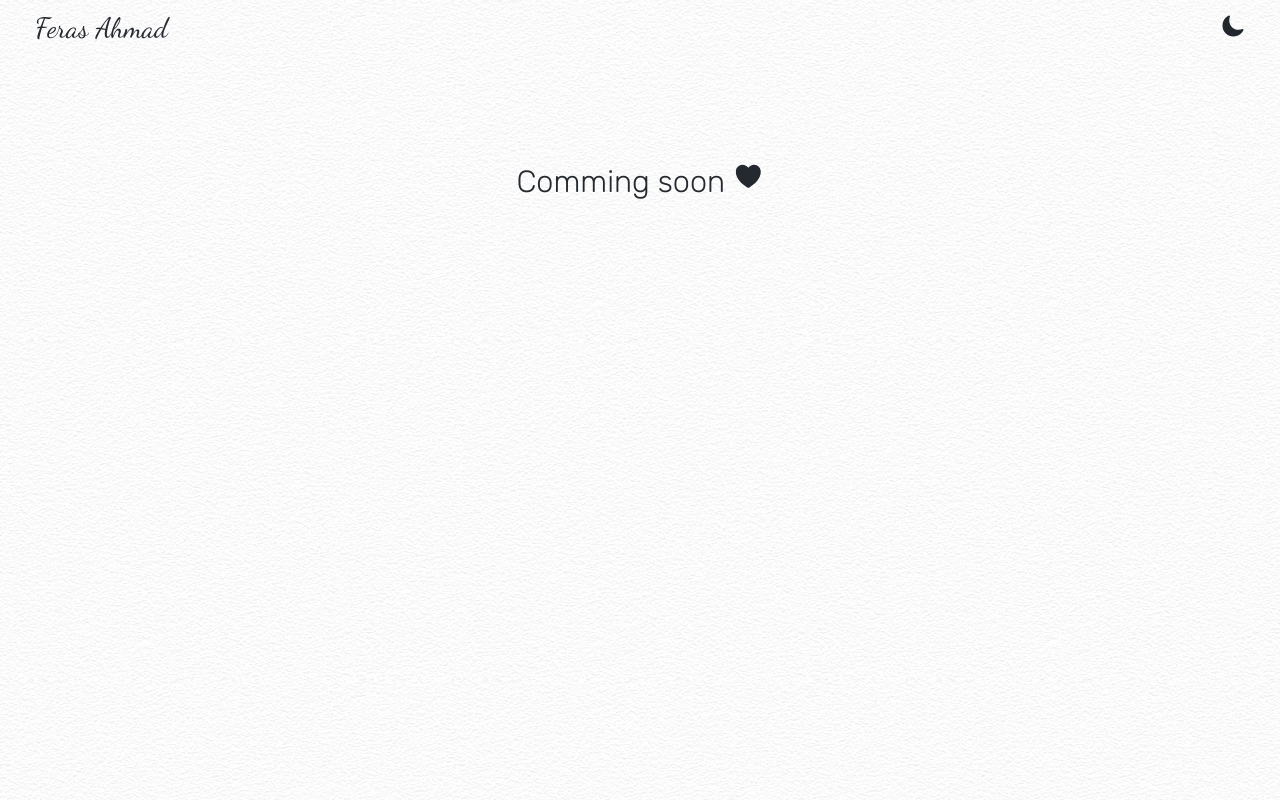
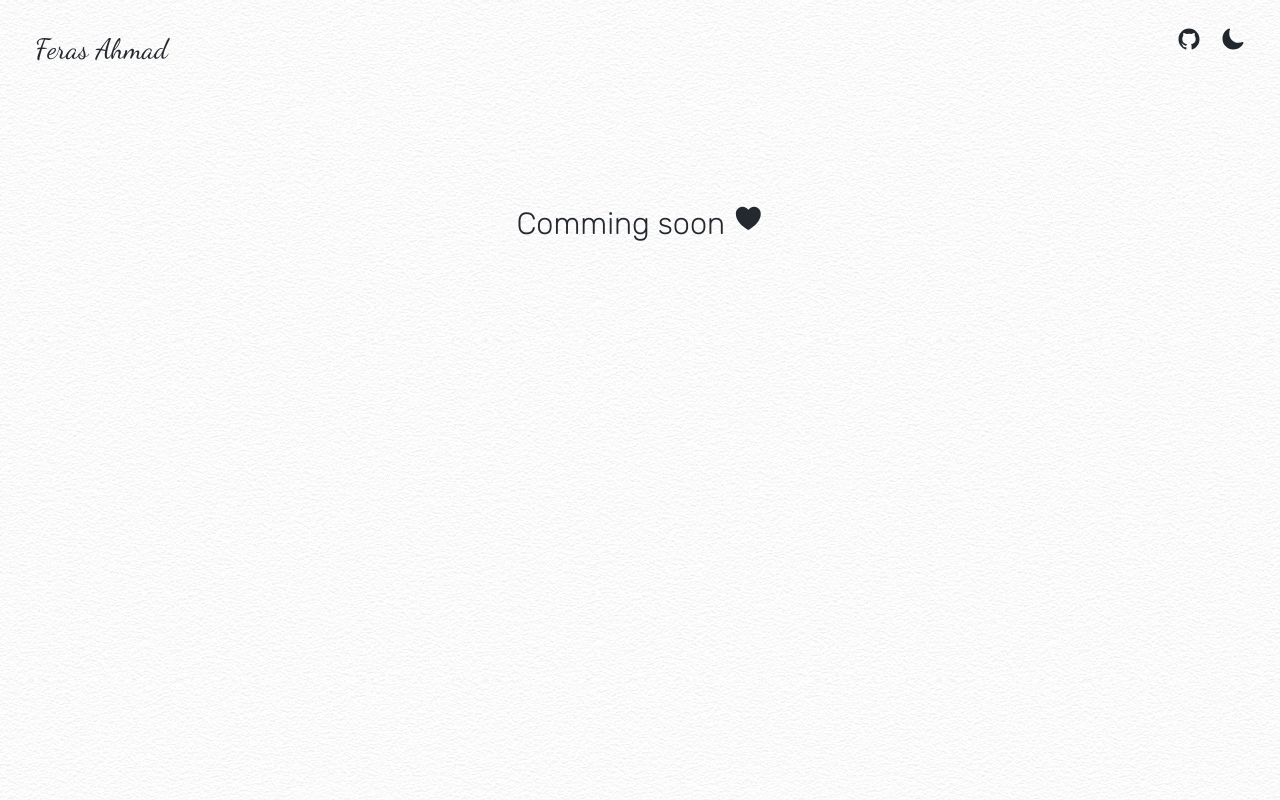
Before and after one commit to Eng-FerasAhmad/portfolio, a React (Vite) app: page / in a window 1280 px wide. Built offline with nearby package versions, Linux system fonts and the light colour scheme.

Commit message:
add github icon

```diff
--- a/index.html
+++ b/index.html
@@ -1,9 +1,12 @@
 <!doctype html>
 <html lang="en">
   <head>
-    <link rel="preconnect" href="https://fonts.googleapis.com">
-    <link rel="preconnect" href="https://fonts.gstatic.com" crossorigin>
-    <link href="https://fonts.googleapis.com/css2?family=Dancing+Script&family=Rubik:wght@300&display=swap" rel="stylesheet">
+    <link rel="preconnect" href="https://fonts.googleapis.com" />
+    <link rel="preconnect" href="https://fonts.gstatic.com" crossorigin />
+    <link
+      href="https://fonts.googleapis.com/css2?family=Dancing+Script&family=Rubik:wght@300&display=swap"
+      rel="stylesheet"
+    />
     <title>Portfolio - Feras Ahmad</title>
   </head>
   <body>
--- a/src/components/header/Header.tsx
+++ b/src/components/header/Header.tsx
@@ -2,7 +2,8 @@ import { useContext } from 'react';
 
 import { HeaderContainer, LogoWrapper, NavigationWrapper } from './styles';
 import { ThemeContext } from '../../context/ThemeContext';
-import ThemeIcon from '../../library/theme-toggle/ThemeToggle';
+import ThemeIcon from '../../library/icon/theme-icon/ThemeIcon';
+import GithubIcon from '../../library/icon/github-icon/GithubIcon';
 
 export default function Header(): JSX.Element {
   const { toggleTheme, isDarkTheme } = useContext(ThemeContext);
@@ -11,6 +12,7 @@ export default function Header(): JSX.Element {
     <HeaderContainer data-testid="header">
       <LogoWrapper>Feras Ahmad</LogoWrapper>
       <NavigationWrapper>
+        <GithubIcon isDark={isDarkTheme!} />
         <ThemeIcon isDark={isDarkTheme!} clickHandler={() => toggleTheme()} />
       </NavigationWrapper>
     </HeaderContainer>
--- a/src/components/header/styles.ts
+++ b/src/components/header/styles.ts
@@ -2,20 +2,22 @@ import styled from 'styled-components';
 import { pixelToRem } from '../../utils/utils';
 
 export const HeaderContainer = styled.div`
-  height: ${pixelToRem(32)};
+  height: ${pixelToRem(80)};
   padding: ${pixelToRem(16, 40)};
   line-height: ${pixelToRem(32)};
   display: flex;
   flex-direction: row;
   justify-content: space-between;
+  align-items: center;
 `;
 
 export const LogoWrapper = styled.div`
   color: ${(props) => props.theme.color.page.font};
   font-family: 'Dancing Script', cursive;
-  font-size: ${pixelToRem(32)}
+  font-size: ${pixelToRem(32)};
 `;
 
 export const NavigationWrapper = styled.div`
-
+  display: flex;
+  flex-direction: row;
 `;
--- a/src/components/landing/styles.ts
+++ b/src/components/landing/styles.ts
@@ -5,14 +5,14 @@ import { contentWidth, device } from '../../style/screenSize';
 export const LandingContainer = styled.div`
   color: ${(props) => props.theme.color.page.font};
   margin: auto;
-  padding: ${pixelToRem(100,0)};
+  padding: ${pixelToRem(100, 0)};
 
   @media ${device.mobile} {
     max-width: ${pixelToRem(contentWidth.mobile)};
   }
 
   @media ${device.tablet} {
-   max-width: ${pixelToRem(contentWidth.tablet)};
+    max-width: ${pixelToRem(contentWidth.tablet)};
   }
 
   @media ${device.desktop} {
@@ -28,7 +28,7 @@ export const LandingWrapper = styled.div`
     font-size: ${pixelToRem(35)};
   }
   @media ${device.tablet} {
-   font-size: ${pixelToRem(55)};
+    font-size: ${pixelToRem(55)};
   }
 `;
 
--- /dev/null
+++ b/src/library/icon/github-icon/GithubIcon.tsx
@@ -0,0 +1,19 @@
+import { IoLogoGithub } from 'react-icons/io5';
+import { GithubIconWrapper } from './styles';
+import { color } from '../../../style/color';
+
+interface Props {
+  isDark: boolean;
+}
+
+export default function GithubIcon({ isDark }: Props) {
+  const clickHandler = () => {
+    window.open('https://github.com/Eng-FerasAhmad', '_blank')
+  };
+
+  return (
+    <GithubIconWrapper onClick={clickHandler}>
+      <IoLogoGithub size={24} color={isDark ? color.light : color.dark} />
+    </GithubIconWrapper>
+  );
+}
--- /dev/null
+++ b/src/library/icon/github-icon/styles.ts
@@ -0,0 +1,8 @@
+import styled from 'styled-components';
+import { pixelToRem } from '../../../utils/utils';
+
+export const GithubIconWrapper = styled.div`
+  height: ${pixelToRem(50)};
+  width: ${pixelToRem(50)};
+  cursor: pointer;
+`;
--- /dev/null
+++ b/src/library/icon/theme-icon/ThemeIcon.tsx
@@ -0,0 +1,20 @@
+import { IoMoon, IoSunny } from 'react-icons/io5';
+import { ThemeIconWrapper } from './styles';
+import { color } from '../../../style/color';
+
+interface Props {
+  clickHandler: () => void;
+  isDark: boolean;
+}
+
+export default function ThemeIcon({ isDark, clickHandler }: Props) {
+  return (
+    <ThemeIconWrapper onClick={clickHandler}>
+      {isDark ? (
+        <IoSunny size={24} color={color.light} />
+      ) : (
+        <IoMoon size={24} color={color.dark} />
+      )}
+    </ThemeIconWrapper>
+  );
+}
--- /dev/null
+++ b/src/library/icon/theme-icon/styles.ts
@@ -0,0 +1,7 @@
+import styled from 'styled-components';
+import { pixelToRem } from '../../../utils/utils';
+
+export const ThemeIconWrapper = styled.div`
+  height: ${pixelToRem(50)};
+  cursor: pointer;
+`;
--- a/src/library/theme-toggle/ThemeToggle.tsx
+++ /dev/null
@@ -1,17 +0,0 @@
-import { IoMoon, IoSunny } from "react-icons/io5";
-import { ThemeToggleWrapper } from "./styles";
-import { color } from "../../style/color";
-
-interface Props {
-  clickHandler: () => void;
-  isDark: boolean;
-}
-
-export default function ThemeToggle({isDark, clickHandler}: Props) {
-  return (
-    <ThemeToggleWrapper onClick={clickHandler}>
-      {isDark ? <IoSunny size={24} color={color.light} /> :
-        <IoMoon size={24} color={color.dark} />}
-    </ThemeToggleWrapper>
-  )
-}
--- a/src/library/theme-toggle/styles.ts
+++ /dev/null
@@ -1,6 +0,0 @@
-import styled from "styled-components";
-import { pixelToRem } from "../../utils/utils";
-
-export const ThemeToggleWrapper = styled.div`
-  height: ${pixelToRem(50)};
-`;
--- a/src/style/color.ts
+++ b/src/style/color.ts
@@ -13,4 +13,4 @@ export const lightThemeColor = {
 export const color = {
   light: '#fff',
   dark: '#22272e',
-}
+};
```
Also changed, not shown: src/components/landing/Landing.tsx (+9 -3 lines), 1 other file (tests, documents, lock files or other folders).
